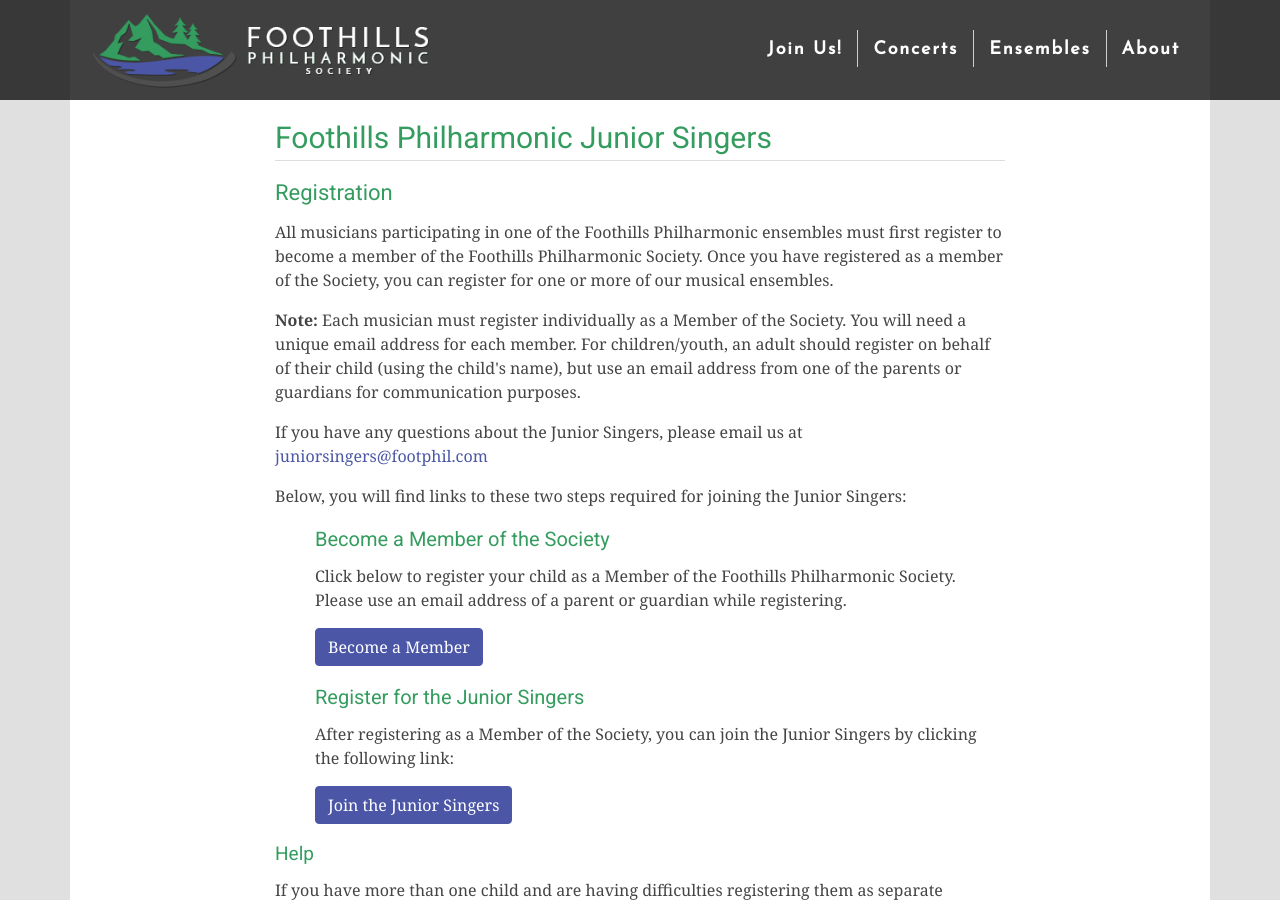
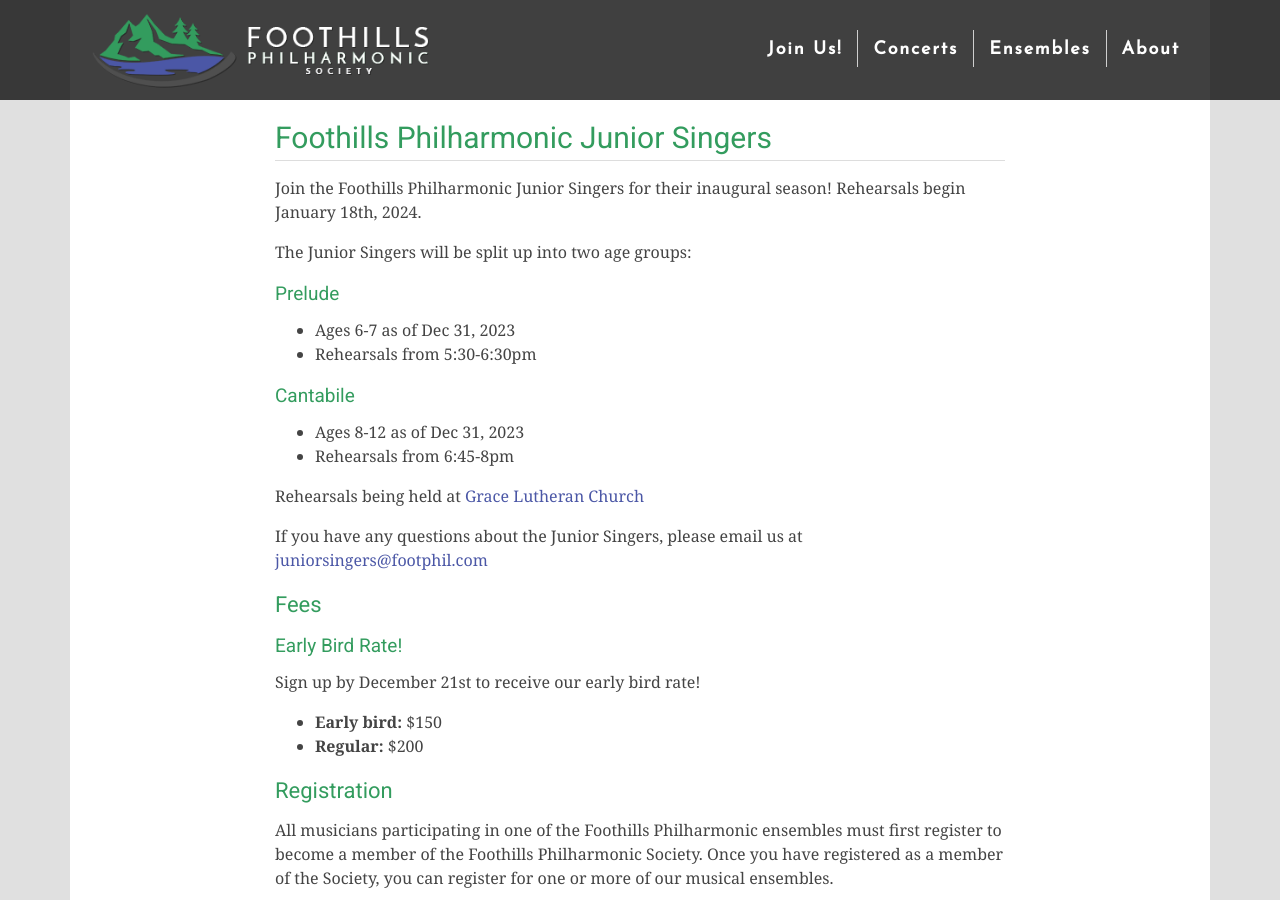
Before and after one commit to percyhanna/fps, a Jekyll site: the page built from join/junior-singers.html, in a window 1280 px wide and 900 px high. Built offline with Jekyll 4.4.1, drawn with Linux system fonts in a browser that asks for light colours; nearby versions of some CDN libraries; Markdown is read by kramdown in place of the engine named in the settings.

Commit message:
more info

```diff
--- a/join.html
+++ b/join.html
@@ -153,7 +153,9 @@
         </p>
 
         <p>
-          <a class="btn btn-primary" href="/join/junior-singers">Register</a>
+          <a class="btn btn-primary" href="/join/junior-singers"
+            >More information</a
+          >
         </p>
       </div>
     </div>
--- a/join/junior-singers.html
+++ b/join/junior-singers.html
@@ -7,6 +7,53 @@
 <div class="row">
   <div class="col-md-8 col-12 offset-md-2">
     <h1>Foothills Philharmonic Junior Singers</h1>
+
+    <p>
+      Join the Foothills Philharmonic Junior Singers for their inaugural season!
+      Rehearsals begin January 18th, 2024.
+    </p>
+
+    <p>The Junior Singers will be split up into two age groups:</p>
+
+    <h5>Prelude</h5>
+    <ul>
+      <li>Ages 6-7 as of Dec 31, 2023</li>
+      <li>Rehearsals from 5:30-6:30pm</li>
+    </ul>
+
+    <h5>Cantabile</h5>
+    <ul>
+      <li>Ages 8-12 as of Dec 31, 2023</li>
+      <li>Rehearsals from 6:45-8pm</li>
+    </ul>
+
+    <p>
+      Rehearsals being held at
+      <a
+        href="https://www.google.com/maps/place/Grace+Lutheran+Church/@50.733586,-113.9674596,15z/data=!4m6!3m5!1s0x537199b7d9d7cc85:0xff94daacad26a757!8m2!3d50.733586!4d-113.9674596!16s%2Fg%2F1tg67slj"
+        target="_blank"
+        >Grace Lutheran Church</a
+      ><br />
+    </p>
+
+    <p>
+      If you have any questions about the Junior Singers, please email us at
+      <a href="mailto:juniorsingers@foothillsphilharmonic.com"
+        >juniorsingers@footphil.com
+      </a>
+    </p>
+
+    <h3>Fees</h3>
+
+    <h5>Early Bird Rate!</h5>
+
+    <p>Sign up by December 21st to receive our early bird rate!</p>
+
+    <ul>
+      <li><strong>Early bird:</strong> $150</li>
+      <li><strong>Regular:</strong> $200</li>
+    </ul>
+
     <h3>Registration</h3>
 
     <p>
@@ -22,13 +69,6 @@
       member. For children/youth, an adult should register on behalf of their
       child (using the child's name), but use an email address from one of the
       parents or guardians for communication purposes.
-    </p>
-
-    <p>
-      If you have any questions about the Junior Singers, please email us at
-      <a href="mailto:juniorsingers@foothillsphilharmonic.com"
-        >juniorsingers@footphil.com
-      </a>
     </p>
 
     <p>
```
